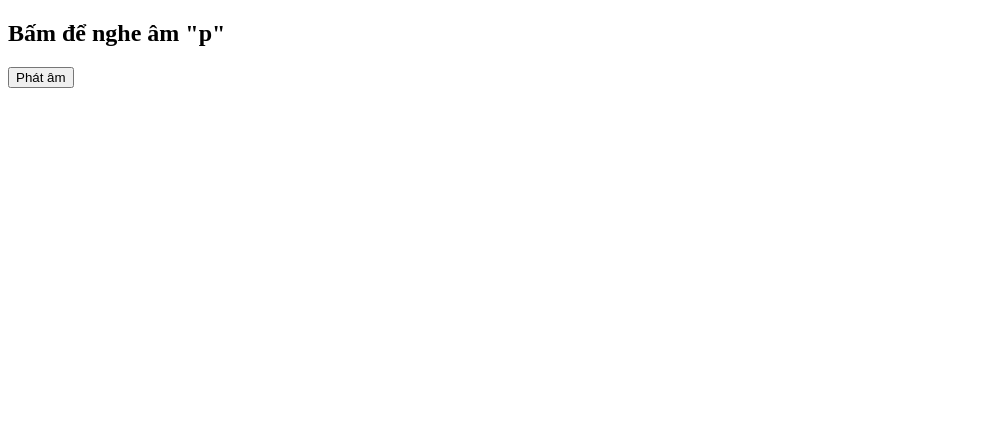
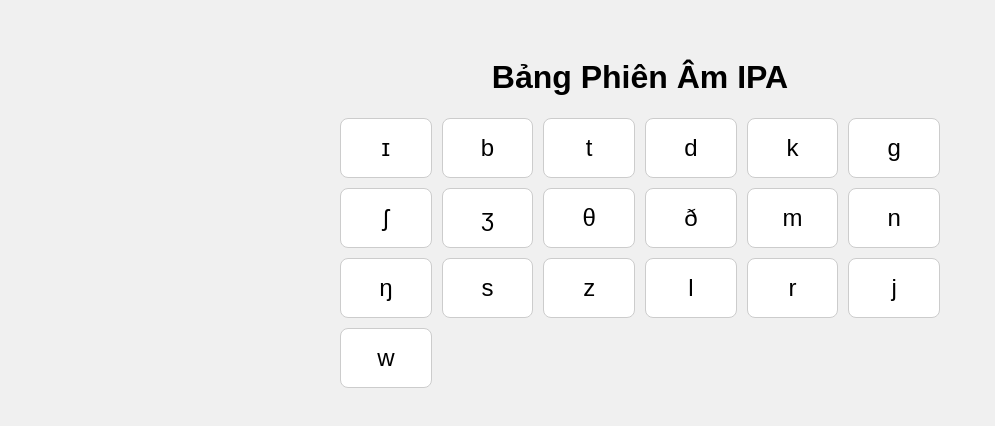
Before and after one commit to lazyBoy112/english, a plain HTML site: page index.html in a window 1280 px wide. Shown: the whole page, without its empty margins (0-995 px from the left). Drawn offline with Linux system fonts and the light colour scheme.

Commit message:
change to local file

```diff
--- a/index.html
+++ b/index.html
@@ -1,7 +1,78 @@
 <!DOCTYPE html>
-<html>
-  <body>
-    <h2>Bấm để nghe âm "p"</h2>
-    <button onclick="new Audio('https://www.ipachart.com/mp3/Close_front_rounded_vowel.mp3').play()">Phát âm</button>
-  </body>
+<html lang="en">
+<head>
+  <meta charset="UTF-8">
+  <title>Bảng Phiên Âm IPA</title>
+  <style>
+    body {
+      font-family: Arial, sans-serif;
+      background: #f0f0f0;
+      padding: 30px;
+    }
+    h1 {
+      text-align: center;
+    }
+    .ipa-grid {
+      display: grid;
+      grid-template-columns: repeat(auto-fill, minmax(80px, 1fr));
+      gap: 10px;
+      max-width: 600px;
+      margin: 0 auto;
+    }
+    .ipa-symbol {
+      background: white;
+      border: 1px solid #ccc;
+      border-radius: 8px;
+      padding: 15px;
+      text-align: center;
+      font-size: 24px;
+      cursor: pointer;
+      transition: background 0.2s;
+    }
+    .ipa-symbol:hover {
+      background: #d0eaff;
+    }
+  </style>
+</head>
+<body>
+  <h1>Bảng Phiên Âm IPA</h1>
+  <div class="ipa-grid" id="ipaGrid"></div>
+
+  <script>
+    const ipaSymbols = [
+      { symbol: "ɪ", audio: "audio/i_short.mp3" },
+      { symbol: "b", audio: "https://upload.wikimedia.org/wikipedia/commons/d/d3/Voiced_bilabial_plosive.ogg" },
+      { symbol: "t", audio: "https://upload.wikimedia.org/wikipedia/commons/8/8c/Voiceless_alveolar_plosive.ogg" },
+      { symbol: "d", audio: "https://upload.wikimedia.org/wikipedia/commons/6/64/Voiced_alveolar_plosive.ogg" },
+      { symbol: "k", audio: "https://upload.wikimedia.org/wikipedia/commons/6/6f/Voiceless_velar_plosive.ogg" },
+      { symbol: "g", audio: "https://upload.wikimedia.org/wikipedia/commons/0/0f/Voiced_velar_plosive.ogg" },
+      { symbol: "ʃ", audio: "https://upload.wikimedia.org/wikipedia/commons/2/2f/Voiceless_palato-alveolar_fricative.ogg" },
+      { symbol: "ʒ", audio: "https://upload.wikimedia.org/wikipedia/commons/4/4f/Voiced_palato-alveolar_fricative.ogg" },
+      { symbol: "θ", audio: "https://upload.wikimedia.org/wikipedia/commons/6/6a/Voiceless_dental_fricative.ogg" },
+      { symbol: "ð", audio: "https://upload.wikimedia.org/wikipedia/commons/0/0c/Voiced_dental_fricative.ogg" },
+      { symbol: "m", audio: "https://upload.wikimedia.org/wikipedia/commons/f/f0/Voiced_bilabial_nasal.ogg" },
+      { symbol: "n", audio: "https://upload.wikimedia.org/wikipedia/commons/b/bf/Voiced_alveolar_nasal.ogg" },
+      { symbol: "ŋ", audio: "https://upload.wikimedia.org/wikipedia/commons/7/7e/Voiced_velar_nasal.ogg" },
+      { symbol: "s", audio: "https://upload.wikimedia.org/wikipedia/commons/5/55/Voiceless_alveolar_fricative.ogg" },
+      { symbol: "z", audio: "https://upload.wikimedia.org/wikipedia/commons/f/fd/Voiced_alveolar_fricative.ogg" },
+      { symbol: "l", audio: "https://upload.wikimedia.org/wikipedia/commons/5/5c/Alveolar_lateral_approximant.ogg" },
+      { symbol: "r", audio: "https://upload.wikimedia.org/wikipedia/commons/1/1c/Alveolar_tap.ogg" },
+      { symbol: "j", audio: "https://upload.wikimedia.org/wikipedia/commons/2/21/Palatal_approximant.ogg" },
+      { symbol: "w", audio: "https://upload.wikimedia.org/wikipedia/commons/0/02/Voiced_labio-velar_approximant.ogg" }
+    ];
+
+    const grid = document.getElementById('ipaGrid');
+
+    ipaSymbols.forEach(item => {
+      const div = document.createElement('div');
+      div.className = 'ipa-symbol';
+      div.textContent = item.symbol;
+      div.onclick = () => {
+        const audio = new Audio(item.audio);
+        audio.play();
+      };
+      grid.appendChild(div);
+    });
+  </script>
+</body>
 </html>
```
Also changed, not shown: 1 other file.
